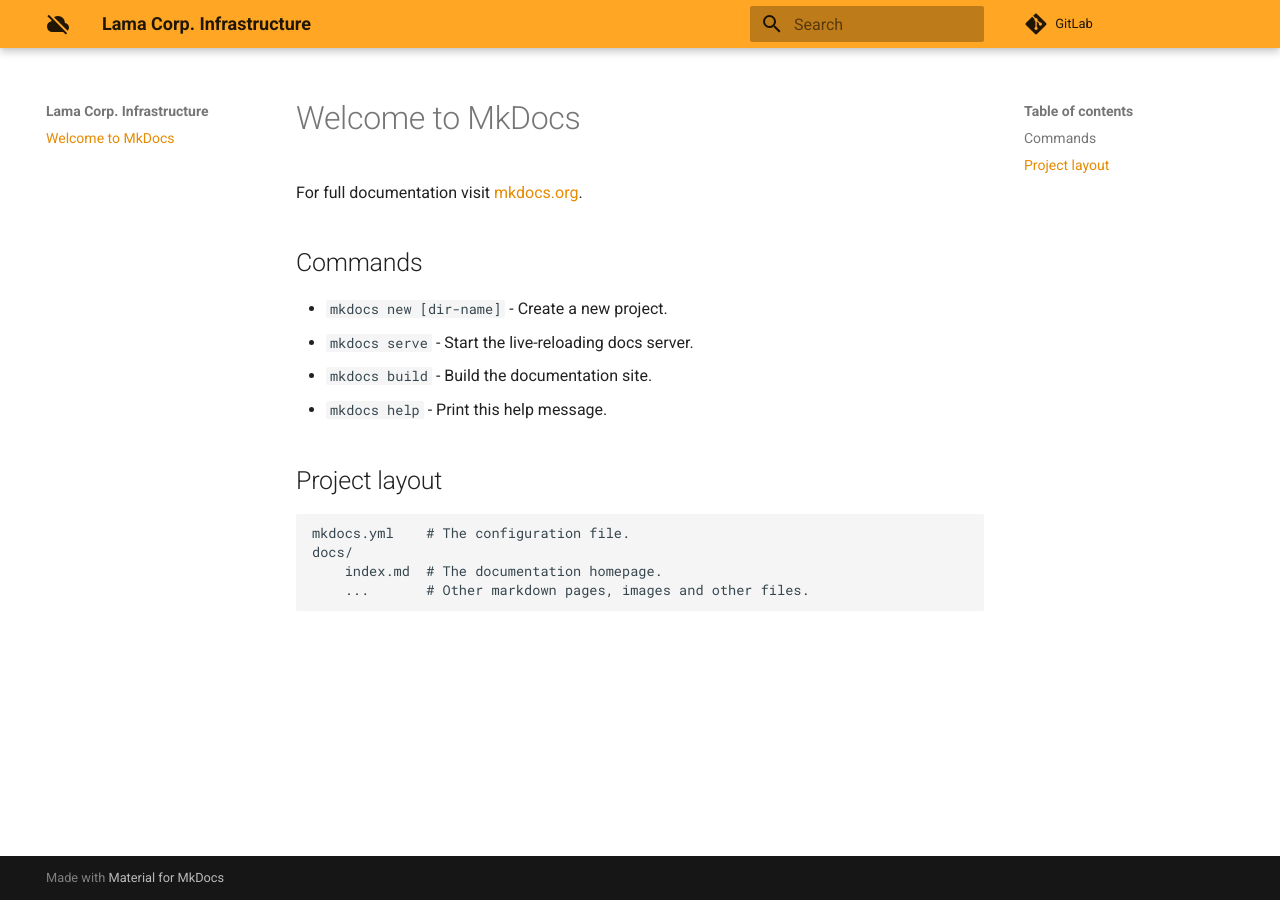
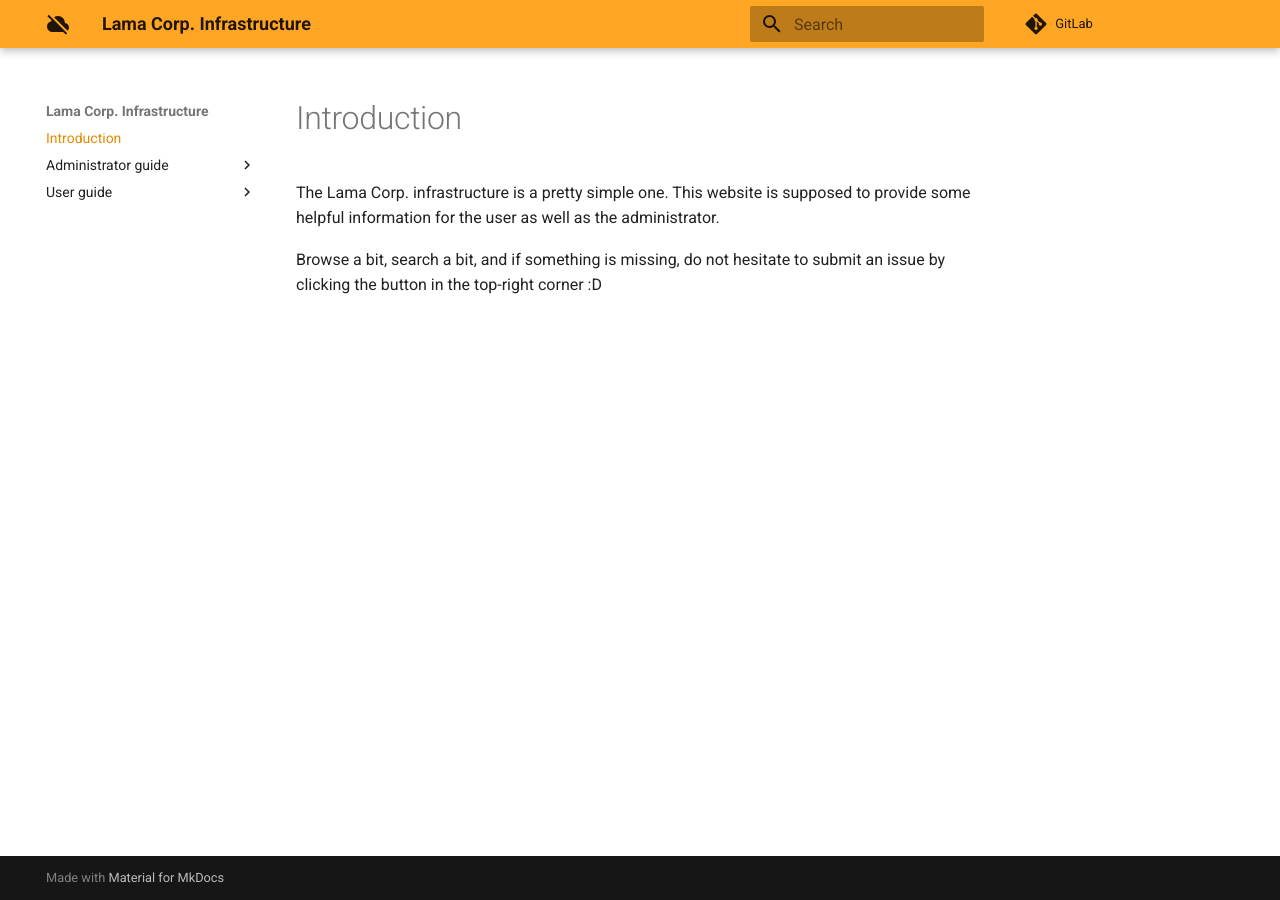
Before and after one commit to LamaCorp/infra-doc, an MkDocs documentation site: the page built from docs/index.md, in a window 1280 px wide. Built offline with MkDocs 1.6.1 and Material for MkDocs 9.7.7, drawn with Linux system fonts in a browser that asks for light colours; comment, search, counter and statistics services are not loaded.

Commit message:
docs: add basic documentation structure

```diff
--- /dev/null
+++ b/docs/administrator-guide/runbooks/1.introduction.md
@@ -0,0 +1 @@
+# Introduction
--- /dev/null
+++ b/docs/administrator-guide/tour/1.introduction.md
@@ -0,0 +1 @@
+# Introduction
--- /dev/null
+++ b/docs/administrator-guide/tutorials/1.introduction.md
@@ -0,0 +1 @@
+# Introduction
--- a/docs/index.md
+++ b/docs/index.md
@@ -1,17 +1,7 @@
-# Welcome to MkDocs
+# Introduction
 
-For full documentation visit [mkdocs.org](https://mkdocs.org).
+The Lama Corp. infrastructure is a pretty simple one. This website is supposed
+to provide some helpful information for the user as well as the administrator.
 
-## Commands
-
-* `mkdocs new [dir-name]` - Create a new project.
-* `mkdocs serve` - Start the live-reloading docs server.
-* `mkdocs build` - Build the documentation site.
-* `mkdocs help` - Print this help message.
-
-## Project layout
-
-    mkdocs.yml    # The configuration file.
-    docs/
-        index.md  # The documentation homepage.
-        ...       # Other markdown pages, images and other files.
+Browse a bit, search a bit, and if something is missing, do not hesitate to
+submit an issue by clicking the button in the top-right corner :D
```
Also changed, not shown: docs/administrator-guide/1.introduction.md (added, +13 -0 lines), docs/user-guide/1.introduction.md (added, +6 -0 lines).
